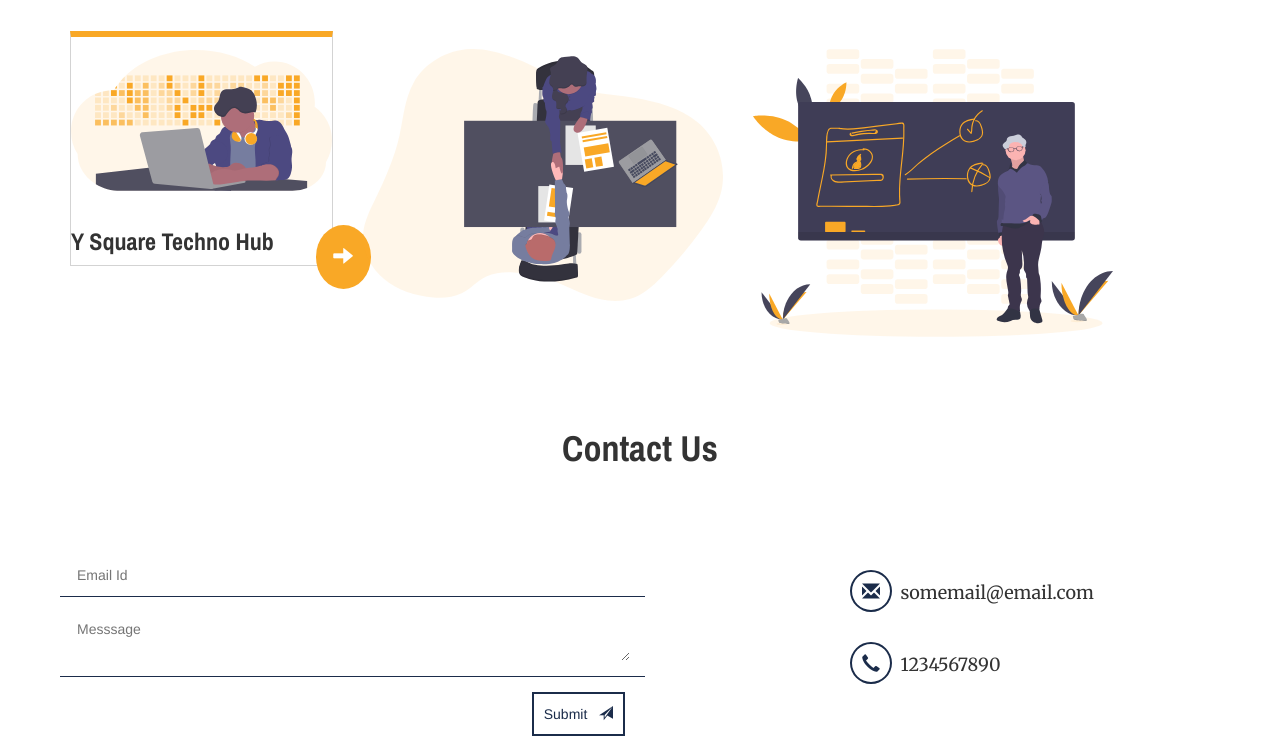
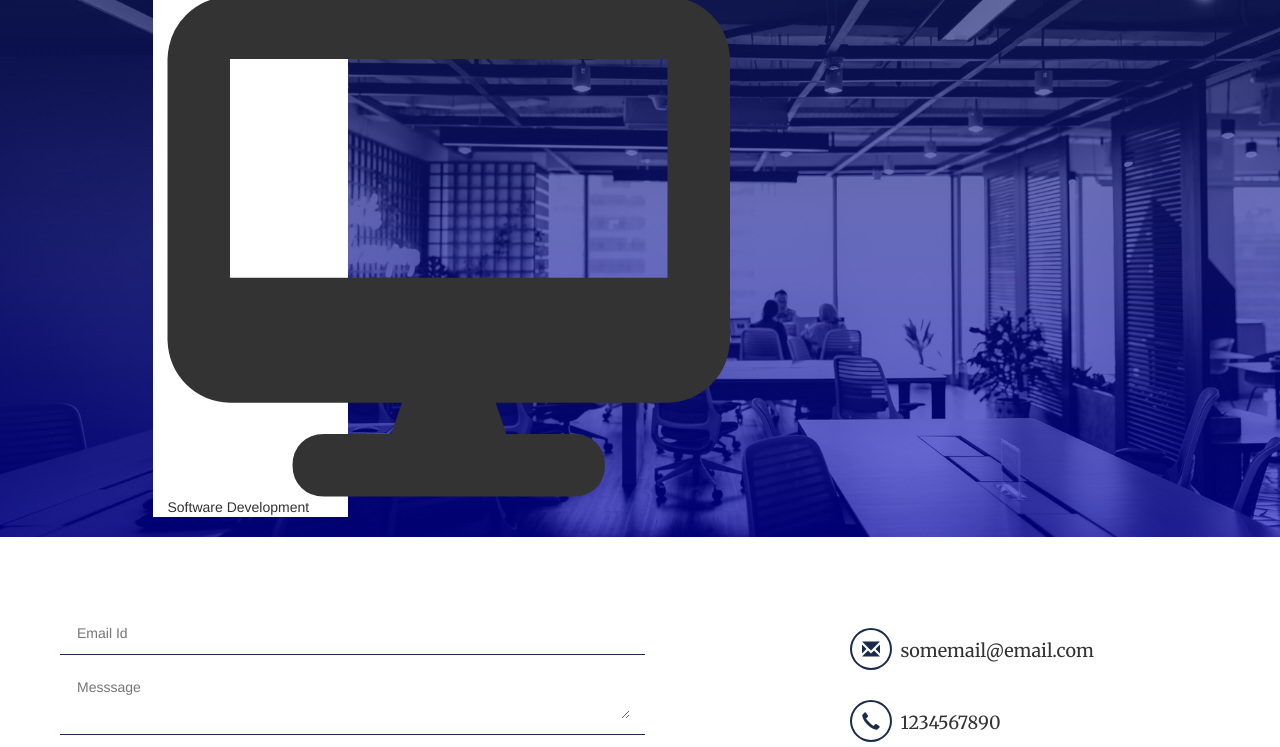
Before and after one commit to ysquaretechnohub/ysquaretechnohub.github.io, a plain HTML site: page index.html in a window 1280 px wide. Shown: the part 717-1464 px from the top of the page. Drawn offline with nearby package versions, Linux system fonts and the light colour scheme.

Commit message:
blue glass background added

```diff
--- a/index.html
+++ b/index.html
@@ -64,50 +64,25 @@
         </section>
       </div>
       <section class="col-md-offset-1 col-md-5 image__offset">
-        <object type="image/svg+xml" data="assets/undraw_product_iteration_kjok.svg" style="width:80%">
+        <object type="image/svg+xml" data="assets/undraw_modern_professional_yt9h.svg" style="width:80%">
           Your browser does not support SVG
         </object>
       </section>
     </div>
   </section>
   <br />
-  <section class="specialization container">
-    <section class="row">
-      <div class="col-md-12">
-        <h1 class="section__heading">We Specialize in</h1>
+  <div class="specialization">
+    <section class="container">
+      <div class="row">
+        <div class="col-md-offset-1 col-md-2 col-xs-12 specialization-card">
+          <div class="cardIcons">
+            <i class="fa fa-desktop fa-10x "></i>
+          </div>
+          Software Development
+        </div>
       </div>
     </section>
-    <br />
-    <br />
-    <div class="row specialization__elements">
-      <div class="col-md-3 specialization__card">
-        <div class="specialization__card__image">
-          <object type="image/svg+xml" data="assets/undraw_developer_activity_bv83.svg" class="card__img">
-            Your browser does not support SVG
-          </object>
-          <h3 class="cardHeading">Y Square Techno Hub</h3>
-        </div>
-        <div class="specialization__card__button">
-          <span class="glyphicon glyphicon-arrow-right"></span>
-        </div>
-      </div>
-      <div class="col-md-4">
-        <object type="image/svg+xml" data="assets/undraw_interview_rmcf.svg" class="card__img">
-          Your browser does not support SVG
-        </object>
-      </div>
-      <div class="col-md-4">
-        <object type="image/svg+xml" data="assets/undraw_teaching_f1cm.svg" class="card__img">
-          Your browser does not support SVG
-        </object>
-      </div>
-    </div>
-  </section>
-  <section class="row">
-    <div class="col-md-12">
-      <h1 class="section__heading">Contact Us</h1>
-    </div>
-  </section>
+  </div>
   <br />
   <br />
   <div class="container">
@@ -163,6 +138,7 @@
       &COPY; Y Square Techno Hub, All Rights Reserved
     </div>
   </footer>
+  <script src="https://use.fontawesome.com/83377869e0.js"></script>
 </body>
 
 </html>
--- a/style.css
+++ b/style.css
@@ -3,6 +3,7 @@ html {
   padding: 0;
   scroll-behavior: smooth;
   --blue__highlight: #1b2c4a;
+  --blue__highlight_transparent: rgba(27,44,58,0.45);
   --white__background: #ffffff;
   --font-family-text: 'Merriweather', serif;
   --font-family-heading: 'Archivo Narrow', sans-serif;
@@ -115,34 +116,26 @@ a:hover {
 .btn__submit {
   float: right;
 }
-
-.specialization__card{
-  display: flex;
-  flex-direction: column;
+.cardIcons{
+  font-size: 5rem;
 }
 
-.specialization__card__image{
-  border: 1px solid lightgrey;
-  border-top: 6px solid #F9A826;
+.specialization{
+  min-height: 50vh;
+  background-image:
+    linear-gradient(
+      rgba(27, 44, 150, 0.45),
+      rgba(0, 0, 255, 0.45)
+    ),
+    url('./assets/center_background.jpg');
+    background-size: cover;
+    background-attachment: fixed;
+    background-position: center;
+    background-repeat: no-repeat;
 }
-
-.card__img{
-  max-width: 100%;
-  margin: 0 auto;
-  padding: 5% 0%;
+.specialization-card{
+  background-color: var(--white__background);
 }
-.specialization__card__button{
-  align-self: end;
-  position: absolute;
-  right: -8%;
-  font-size: 2rem;
-  padding: 6%;
-  bottom: -10%;
-  border-radius: 50%;
-  background-color:#F9A826;
-  color:var(--white__background);
-}
-
 .footer{
   background-color: #111111;
 }
```
Also changed, not shown: assets/center_background.jpg (added).
